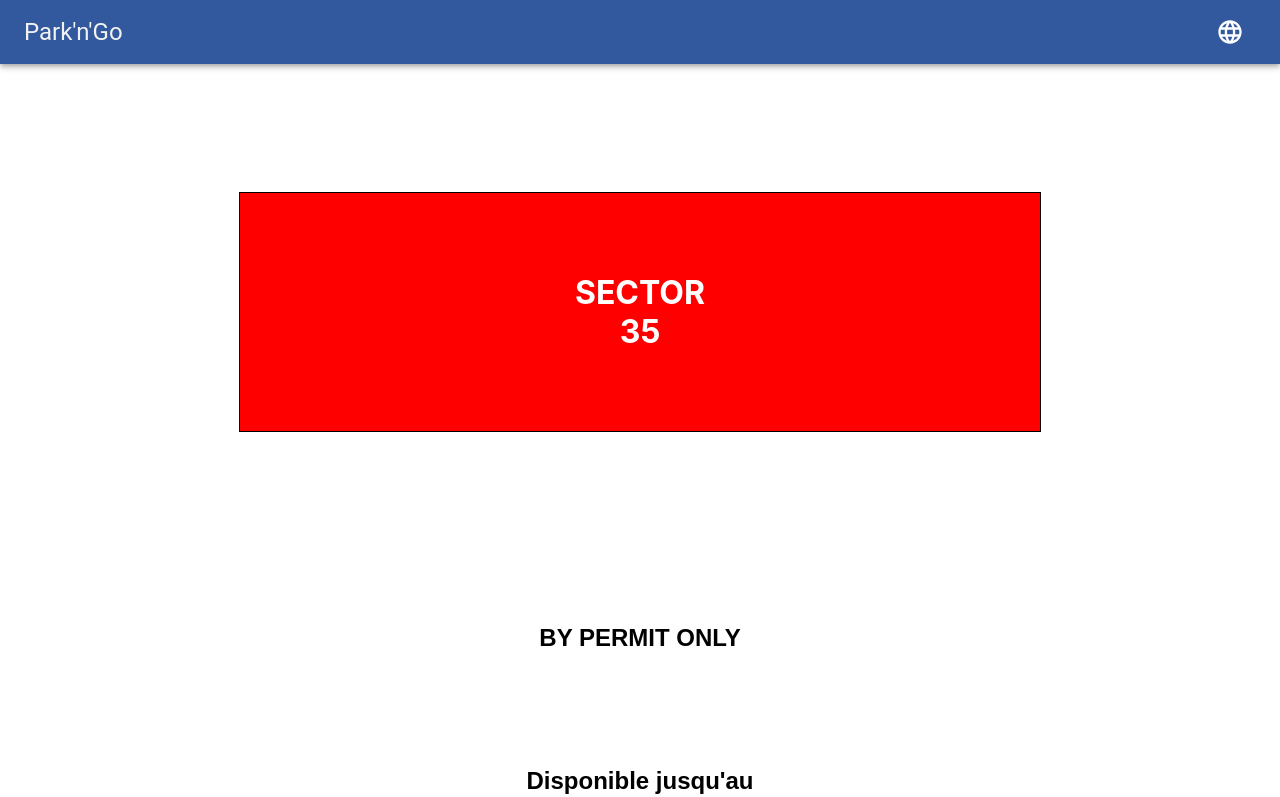
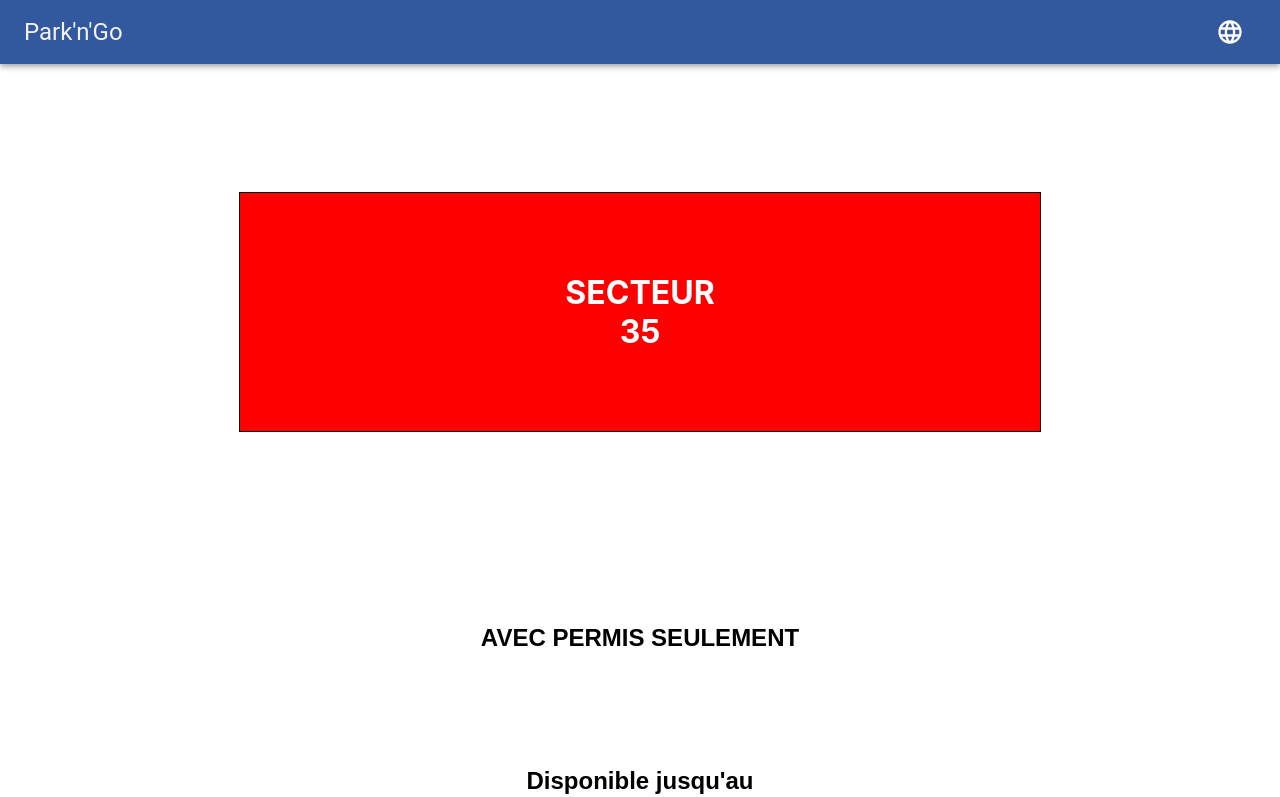
Before and after one commit to c0rnkrump3t/Park-EZ, a React (Create React App) app: page /s003-fr in a window 1280 px wide. Shown: the top 797 px of the page. Built offline with nearby package versions, Linux system fonts and the light colour scheme; what google-maps-react would draw is missing.

Commit message:
Add translation to permit sign

```diff
--- a/src/App.js
+++ b/src/App.js
@@ -21,7 +21,7 @@ function App(props) {
         {/* Path to English ver of signs */}
         <Route path='/s001' element={[<Unavailable message="Available AFTER" date="Friday, April 8, 2022" time="8:00 A.M." sign="001" details="Details" alternatives="See alternatives" lang="001"/>]} />
         <Route path='/s002' element={[<Available message="Available for 15 Minutes" sign="002" details="Details"/>]} />
-        <Route path='/s003' element={[<Permit sector="35" message="Available until" date="Tuesday, May 3, 2022" time="9:00 A.M." sign="003" details="Details"/>]} />
+        <Route path='/s003' element={[<Permit sector="35" message="Available until" date="Tuesday, May 3, 2022" time="9:00 A.M." sign="003" details="Details" permitLabel="BY PERMIT ONLY" sectorLabel="SECTOR"/>]} />
         <Route path='/s004' element={[<Unavailable message="Available with Handicap permit AFTER" date="Thursday, November 17, 2022" time="1:30 P.M." sign="004" details="Details" alternatives="See alternatives" />]} />
         <Route path='/s005' element={[<Handicap sign="005" message="ONLY" details="Details"/>]}  />
         <Route path='/s006' element={[<Pay message="Payment required until" date="Saturday, April 9, 2022" time="6:00 P.M." sign="006"  details="Details" pay="Pay"/>]} />
@@ -33,7 +33,7 @@ function App(props) {
         {/* Path to French ver of signs */}
         <Route path='/s001-fr' element={[<Unavailable message="Disponible APRÈS" date="Vendredi, 8 Avril, 2022" time="8h" sign="001" details="Détails" alternatives="Voir des alternatives" />]} />
         <Route path='/s002-fr' element={[<Available message="Disponible pendant 15 minutes" sign="002" details="Détails"/>]} />
-        <Route path='/s003-fr' element={[<Permit sector="35" message="Disponible jusqu'au" date="Mardi, 3 Mai, 2022" time="9h" sign="003" details="Détails" />]} />
+        <Route path='/s003-fr' element={[<Permit sector="35" message="Disponible jusqu'au" date="Mardi, 3 Mai, 2022" time="9h" sign="003" details="Détails" permitLabel="AVEC PERMIS SEULEMENT" sectorLabel="SECTEUR" />]} />
         <Route path='/s004-fr' element={[<Unavailable message="Disponible avec le permis Handicap APRÈS" date="Jeudi , 17 Novembre, 2022" time="13h30." sign="004" details="Détails" alternatives="Voir des alternatives" />]} />
         <Route path='/s005-fr' element={[<Handicap sign="005" message="Avec permis seulement" details="Détails" />]}  />
         <Route path='/s006-fr' element={[<Pay message="Paiement requis jusqu'au" date="Samedi, 9 Avril, 2022" time="18h" sign="006" details="Détails"  pay="Payer" />]} />
--- a/src/components/Permit.js
+++ b/src/components/Permit.js
@@ -10,11 +10,11 @@ export default function Permit(props) {
       <NavBar sign={props.sign}/>
       <div>
         <div className="permit">
-          <div>SECTOR</div>
+          <div>{props.sectorLabel}</div>
           <div>{props.sector}</div>
         </div>
         <div className='parking-details'>
-          <div className='permit-text'>BY PERMIT ONLY</div>
+          <div className='permit-text'>{props.permitLabel}</div>
           <div>{props.message}</div>
           <div>{props.date}</div>
           <div>{props.time}</div>
```
